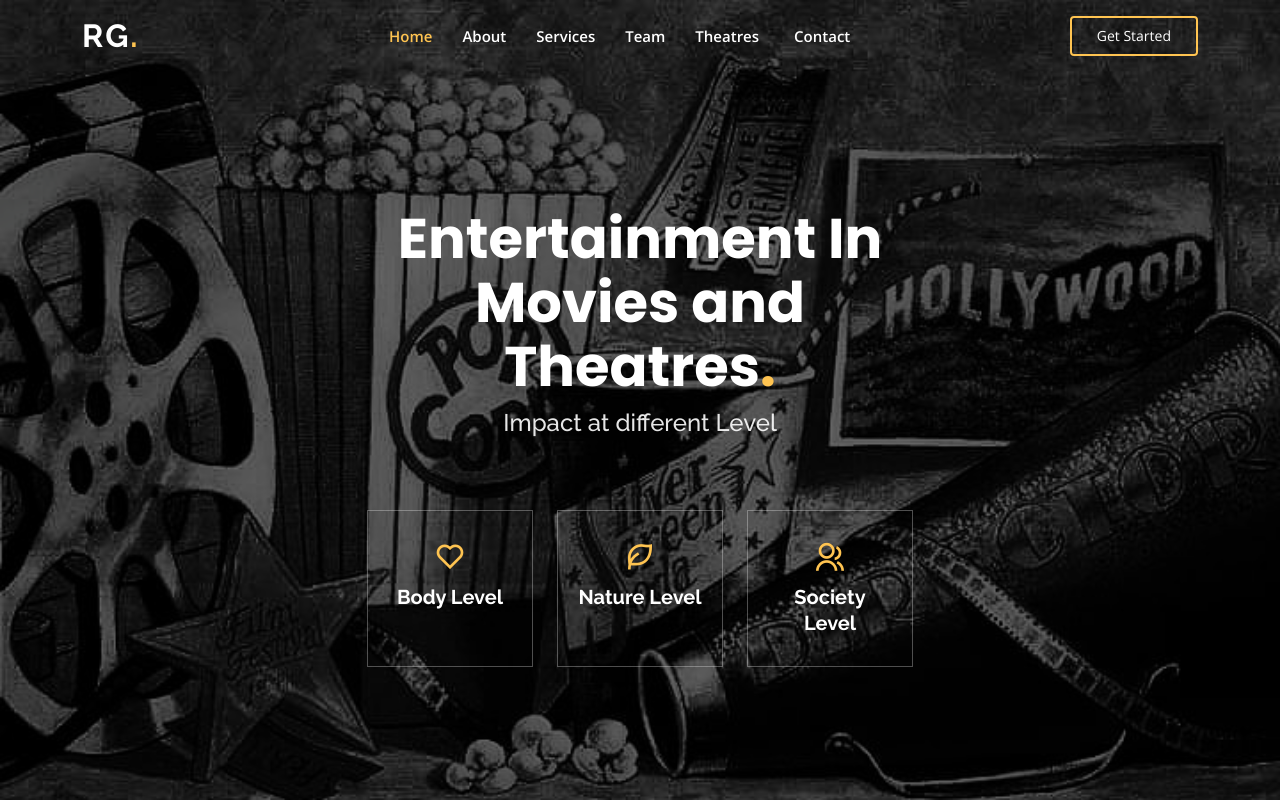
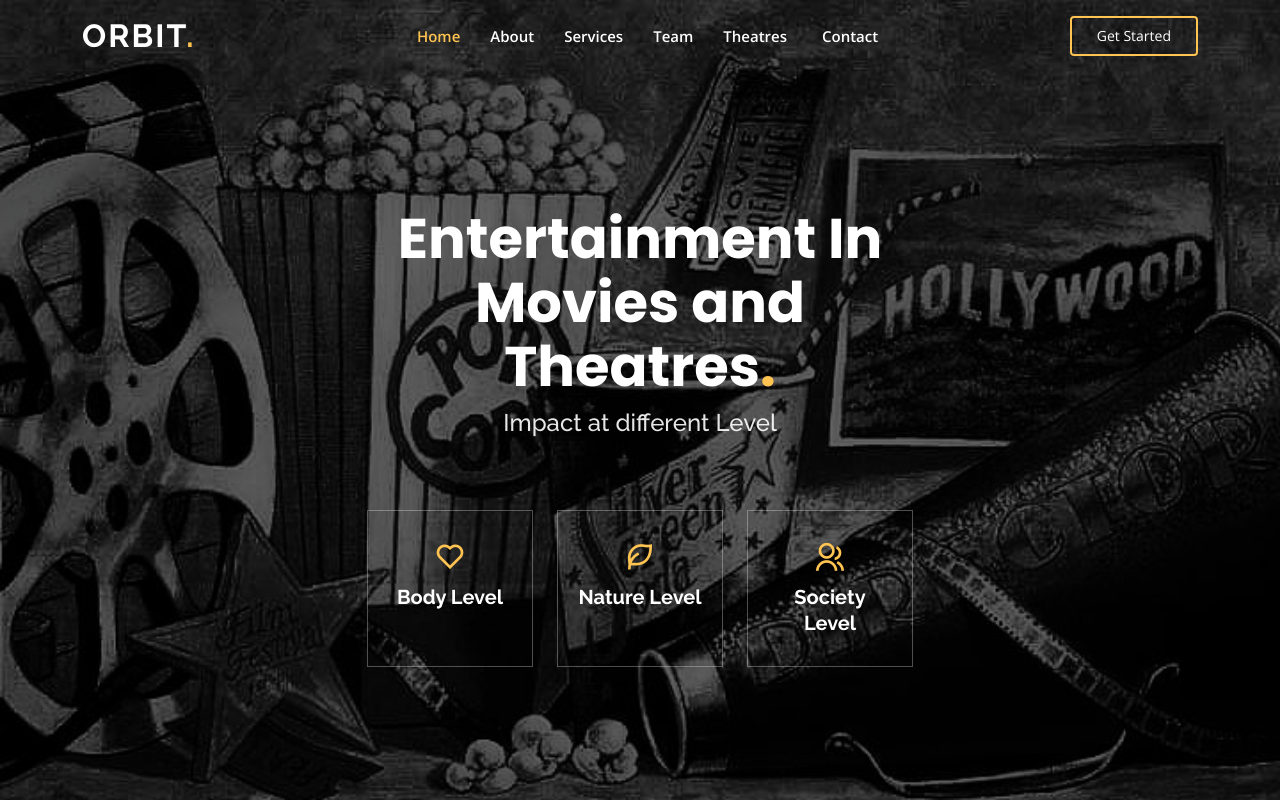
Before and after one commit to ro330557/poke, a plain HTML site: page 1.html in a window 1280 px wide. Shown: the top 802 px of the page. Drawn offline with nearby package versions, Linux system fonts and the light colour scheme; some icons are missing; files whose address does not match are found by name.

Commit message:
Update 1.html

```diff
--- a/1.html
+++ b/1.html
@@ -37,7 +37,7 @@
   <header id="header" class="fixed-top ">
     <div class="container d-flex align-items-center justify-content-lg-between">
 
-      <h1 class="logo me-auto me-lg-0"><a href="index.html">rg<span>.</span></a></h1>
+      <h1 class="logo me-auto me-lg-0"><a href="index.html">Orbit<span>.</span></a></h1>
       <!-- Uncomment below if you prefer to use an image logo -->
       <!-- <a href="index.html" class="logo me-auto me-lg-0"><img src="logo.png" alt="" class="img-fluid"></a>-->
 
```
